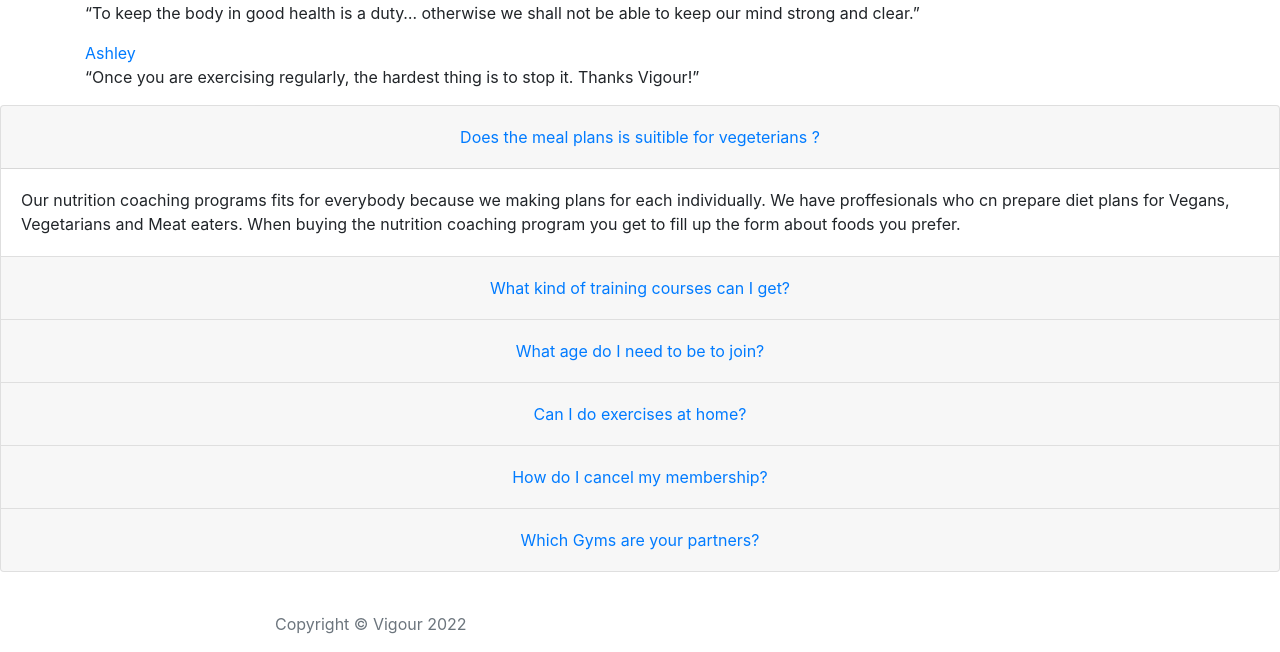
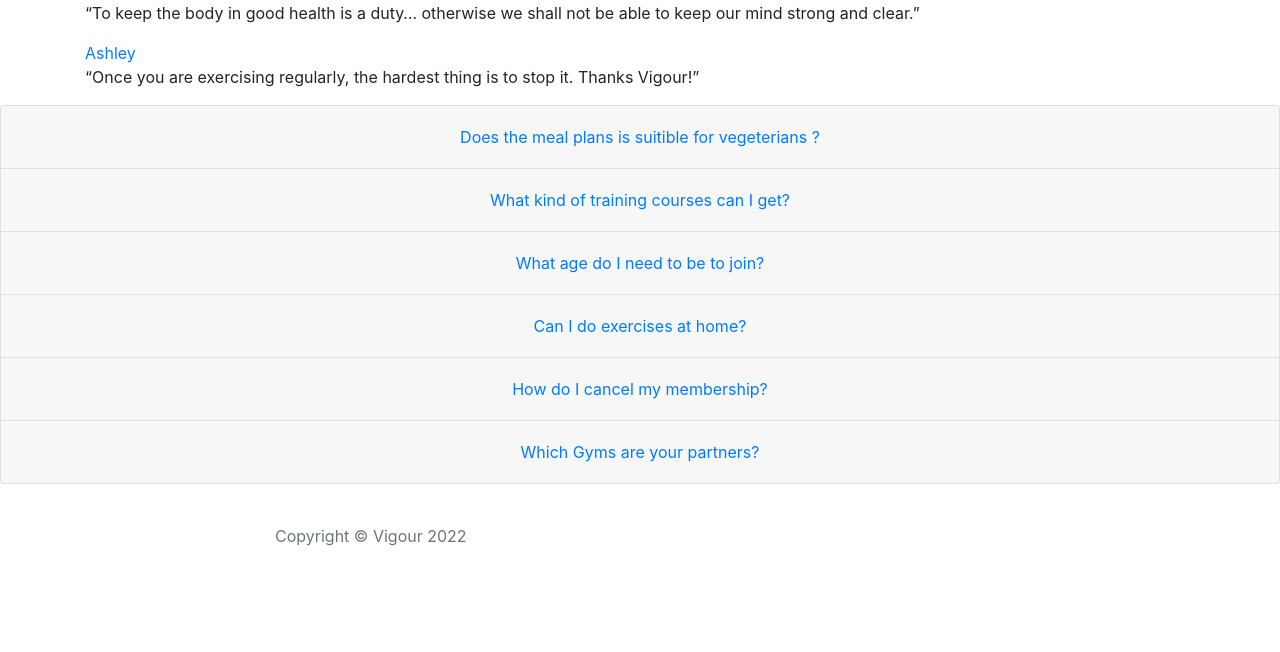
Before and after one commit to LySeriuos/Vigour-MS4-2, a Django app: page / in a window 1280 px wide. Shown: the part 2817-3469 px from the top of the page. After the commit the page ends 3363 px from the top, so only its background shows below. Run offline with Django 3.2, Linux system fonts and the light colour scheme.

Commit message:
imported google fonts for page

```diff
--- a/home/templates/home/index.html
+++ b/home/templates/home/index.html
@@ -270,12 +270,12 @@
   <div class="card">
     <div class="card-header" id="headingOne">
       <h2 class="mb-0">
-        <button class="btn btn-link btn-block text-center" type="button" data-toggle="collapse" data-target="#collapseOne" aria-expanded="false" aria-controls="collapseOne">
+        <button class="btn btn-link btn-block text-center collapsed" type="button" data-toggle="collapse" data-target="#collapseOne" aria-expanded="false" aria-controls="collapseOne">
             Does the meal plans is suitible for vegeterians ?
         </button>
       </h2>
     </div>
-    <div id="collapseOne" class="collapse show" aria-labelledby="headingOne" data-parent="#accordionExample">
+    <div id="collapseOne" class="collapse" aria-labelledby="headingOne" data-parent="#accordionExample">
       <div class="card-body">
         Our nutrition coaching programs fits for everybody because we making plans for each individually.
         We have proffesionals who cn prepare diet plans for Vegans, Vegetarians and Meat eaters.
--- a/templates/base.html
+++ b/templates/base.html
@@ -19,6 +19,9 @@
     <!-- Bootstrap CSS -->
     {% block corecss %}
     <link rel="stylesheet" href="https://cdn.jsdelivr.net/npm/bootstrap@4.6.1/dist/css/bootstrap.min.css" integrity="sha384-zCbKRCUGaJDkqS1kPbPd7TveP5iyJE0EjAuZQTgFLD2ylzuqKfdKlfG/eSrtxUkn" crossorigin="anonymous">
+    <link rel="preconnect" href="https://fonts.googleapis.com">
+    <link rel="preconnect" href="https://fonts.gstatic.com" crossorigin>
+    <link href="https://fonts.googleapis.com/css2?family=Inter:wght@100;200;300;400;500;600;700;800;900&family=Lato:ital,wght@0,300;0,400;0,700;1,300;1,400&display=swap" rel="stylesheet">
     {% endblock %}
 
     {% block extra_css %}
```
Also changed, not shown: static/css/style-index.css (added), static/css/style-shop.css (added).
